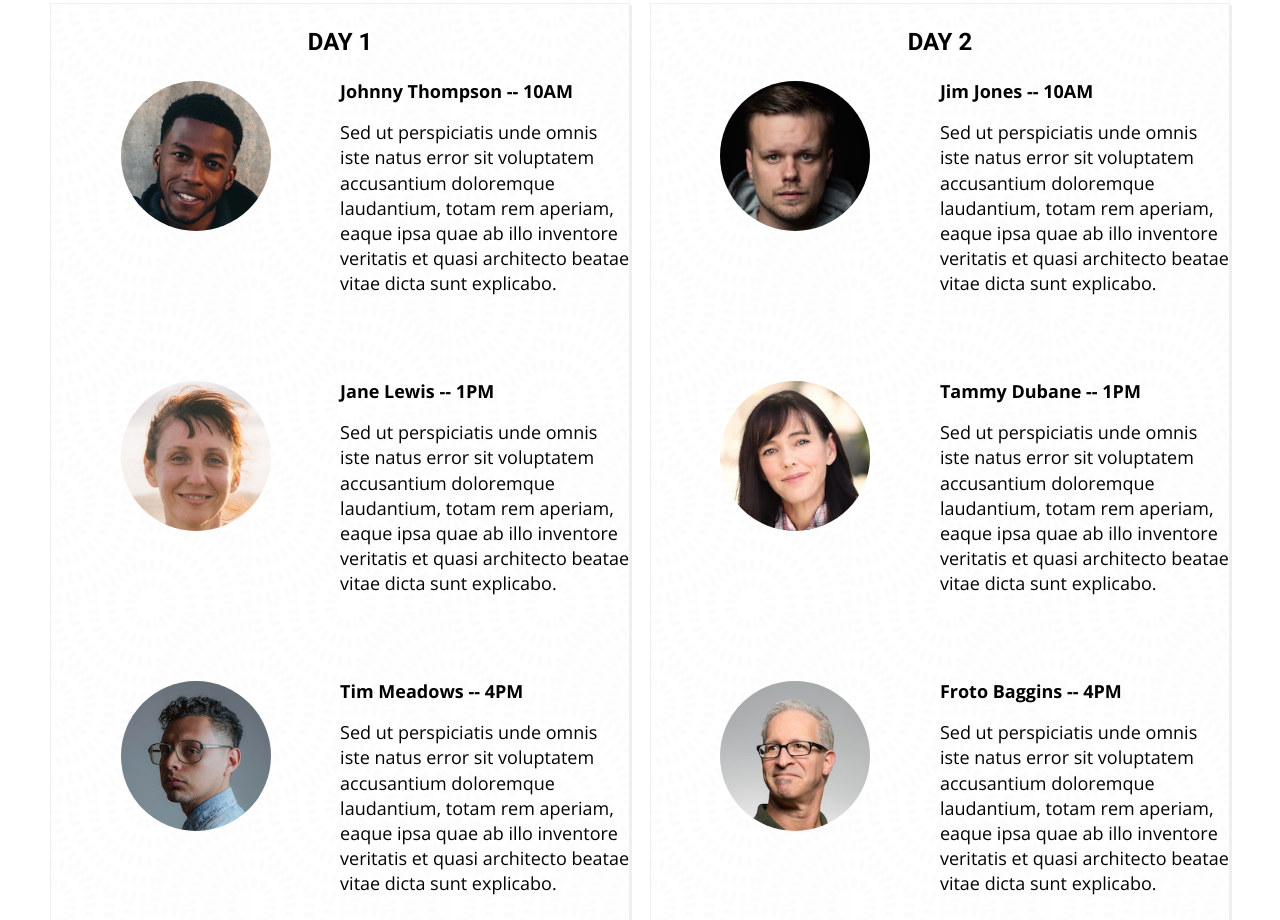
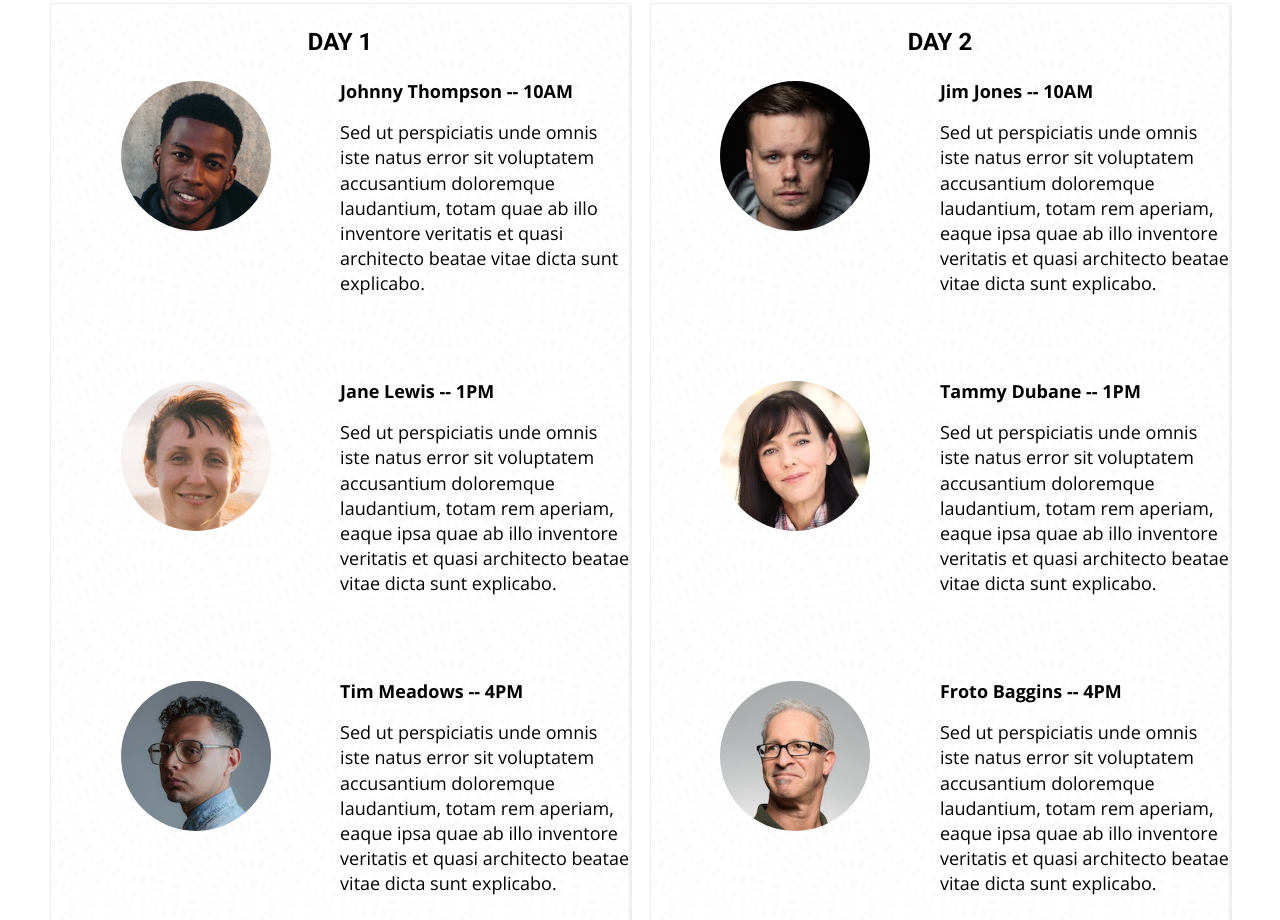
Before and after one commit to rodgtr1/advancing-technology-website, a plain HTML site: page index.html in a window 1280 px wide. Shown: the part 2840-3760 px from the top of the page. Drawn offline with nearby package versions, Linux system fonts and the light colour scheme.

Commit message:
removed some of the latin text in speaker section

```diff
--- a/index.html
+++ b/index.html
@@ -113,8 +113,7 @@
             <div>Johnny Thompson -- 10AM</div>
             <p>Sed ut perspiciatis unde omnis iste natus error sit voluptatem accusantium doloremque laudantium,
               totam
-              rem
-              aperiam, eaque ipsa quae ab illo inventore veritatis et quasi architecto beatae vitae dicta sunt
+              quae ab illo inventore veritatis et quasi architecto beatae vitae dicta sunt
               explicabo.</p>
           </div>
         </div>
```
